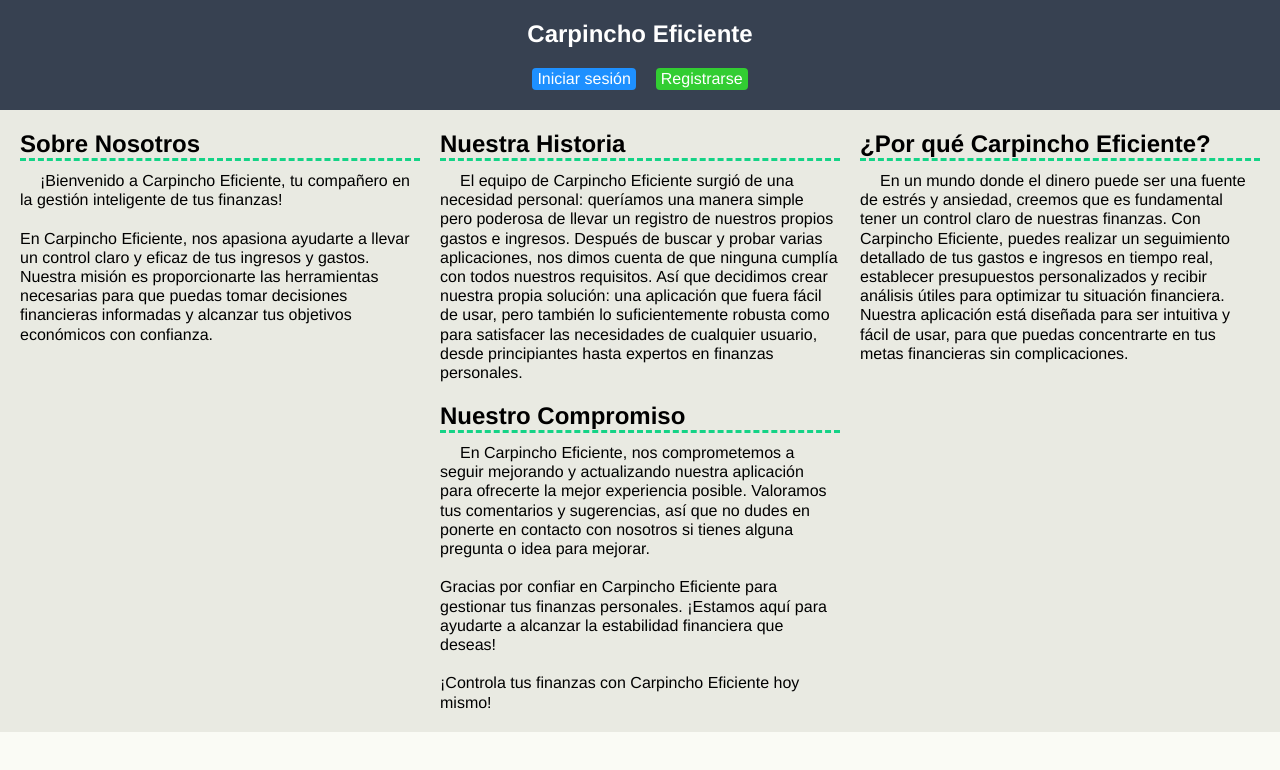
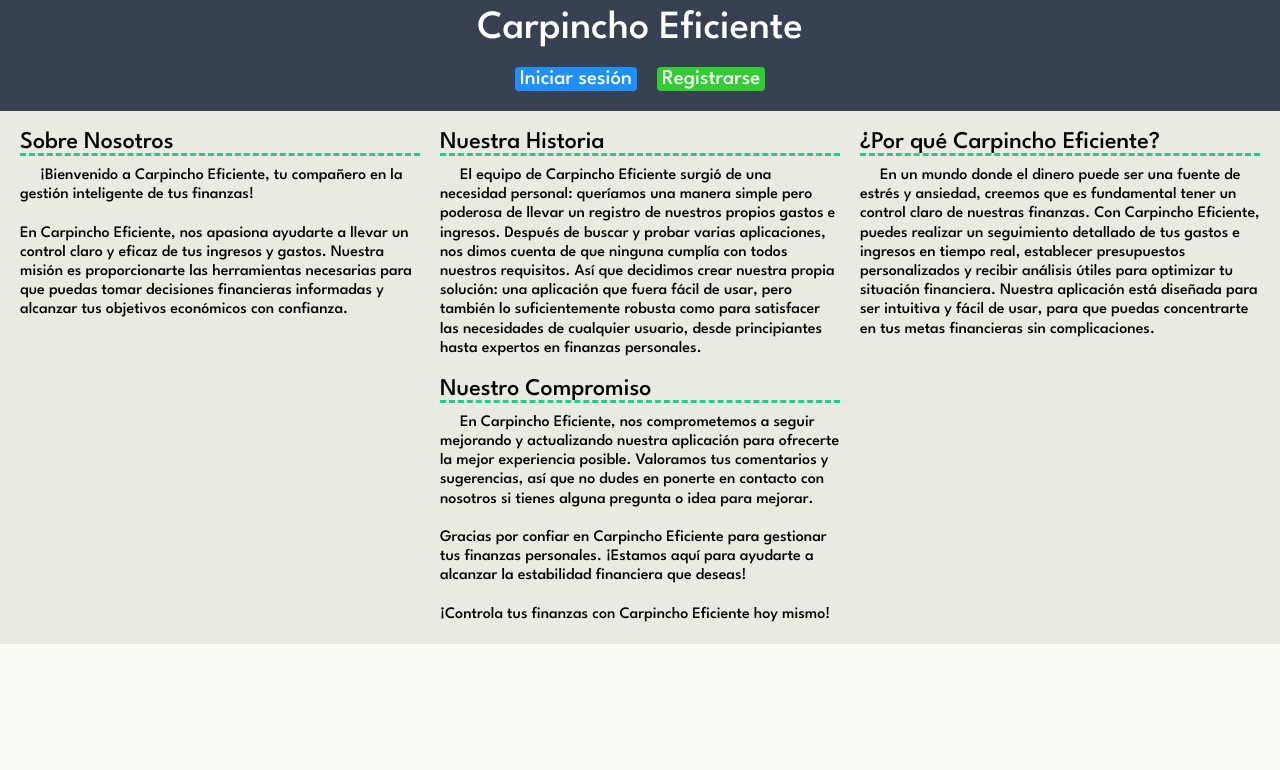
Before and after one commit to Schugu/BalanceApp, a React (Vite) app in the folder frontend/: page / in a window 1280 px wide. Shown: the top 770 px of the page. Built offline with nearby package versions, Linux system fonts and the light colour scheme.

Commit message:
Rediseño de navbar y un poco del dashboard

```diff
--- a/frontend/index.html
+++ b/frontend/index.html
@@ -7,8 +7,9 @@
   <meta name="viewport" content="width=device-width, initial-scale=1.0" />
   <link rel="preconnect" href="https://fonts.googleapis.com">
   <link rel="preconnect" href="https://fonts.gstatic.com" crossorigin>
-  <link href="https://fonts.googleapis.com/css2?family=Rubik:ital,wght@0,300..900;1,300..900&display=swap"
-    rel="stylesheet">
+  <link href="https://fonts.googleapis.com/css2?family=Rubik:ital,wght@0,300..900;1,300..900&display=swap" rel="stylesheet">
+  <link href="https://fonts.googleapis.com/css2?family=League+Spartan:wght@100..900&display=swap" rel="stylesheet">
+
   <title>Carpincho Eficiente</title>
 </head>
 
--- a/frontend/src/App.css
+++ b/frontend/src/App.css
@@ -177,6 +177,14 @@
   min-height: 82.7vh;
   /* !!!!!!!!!!!!!!!!!! */
 }
+.valorSaldo {
+  font-family: "Rubik", sans-serif;
+  font-optical-sizing: auto;
+  font-weight: 300;
+  font-style: normal;
+  font-size: 3em;
+  color: #23e899;
+}
 
 .dashboardBotones {
   display: flex;
@@ -193,6 +201,7 @@
   color: white;
   text-align: center;
   padding: 2px 5px;
+  font-size: 1.3em;
 }
 
 .agregarGastos {
@@ -213,13 +222,6 @@
   padding: 20px;
 }
 
-.valorSaldo {
-  font-family: "Rubik", sans-serif;
-  font-optical-sizing: auto;
-  font-weight: 300;
-  font-style: normal;
-  font-size: 50px;
-}
 
 
 /* MovimientosFormPage */
--- a/frontend/src/components/navbar/Navbar.css
+++ b/frontend/src/components/navbar/Navbar.css
@@ -1,48 +1,73 @@
-.nav {
+.navbar {
   background-color: #374151;
   color: white;
-  padding: 20px;
+  padding: 10px 10px 20px;
   display: flex;
   flex-direction: column;
   gap: 20px;
 }
 
-.lista {
+.navbar-titulo {
+  font-size: 2.5rem;
+  text-align: center;
+  color: white;
+}
+.navbar-titulo:hover{
+  color: #7fff00;
+}
+.navbar-link {
+  text-decoration: none;
+  width: fit-content;
+}
+.navbar-lista {
   display: flex;
   justify-content: center;
   align-items: center;
   gap: 20px;
   list-style: none;
 }
-.lista li {
+.navbar-lista li {
   display: flex;
   justify-content: center;
 }
 
-.titulo {
-  font-size: 1.5rem;
-  font-weight: 700;
+
+
+
+
+
+.navbar-titulo-and-profile{
+  display: flex;
+  justify-content: center;
+  align-items: center;
+  flex-wrap: wrap;
+  width: 100%;
+  gap: 10px;
+}
+.navbar-logoImg {
+  width: 60px;
+  height: 60px;
+  max-width: 100%;
+  border-radius: 50%;
+  overflow: hidden;
+  border: 5px solid #14d386;
+}
+.navbar-logoImg img {
+  width: 100%;
+  height: 100%;
+  object-fit: cover;
+  object-position: center center;
+}
+.navbar-titulo-and-profile-welcomeUser {
+  font-size: 1.7em;
   text-align: center;
-  color: white;
 }
-.titulo:hover{
-  color: #7fff00;
-}
-.link {
-  text-decoration: none;
-}
-.welcomeUser {
-  font-size: 1.5em;
-}
-.user {
+.naranja {
   color: #FFA500;
-  padding-left: 5px;
-  text-decoration: none;
 }
 .user:hover{
   text-decoration: underline;
 }
-
 .botonLink {
   border-radius: 0.25rem;
   text-decoration: none;
@@ -66,10 +91,9 @@
 
 
 
+
 @media (max-width: 350px) {
   .lista {
     flex-direction: column;
   }
-
-
 }
--- a/frontend/src/components/navbar/Navbar.jsx
+++ b/frontend/src/components/navbar/Navbar.jsx
@@ -6,24 +6,26 @@ function Navbar() {
   const { isAuthenticated, logout, user } = useAuth();
 
   return (
-    <nav className="nav">
-      <Link className="link" to={isAuthenticated ? '/dashboard' : '/'}>
-        <h1 className="titulo">Carpincho Eficiente</h1>
-      </Link>
+    <nav className="navbar">
+      <div className="navbar-titulo-and-profile">
+        <Link className="navbar-link" to={isAuthenticated ? '/dashboard' : '/'}>
+          <h1 className="navbar-titulo">Carpincho Eficiente</h1>
+        </Link>
 
-      <ul className="lista">
+      </div>
+
+      <ul className="navbar-lista">
         {isAuthenticated ? (
           <>
-            <li className="welcomeUser">
-              ¡Bienvenido
-              <Link className="user" to='/profile'>{user.username}</Link>
-              !
-            </li>
-            <li>
-              <Link className="botonLink cerrar" to='/' onClick={() => { logout() }}>
-                Cerrar Sesión
-              </Link>
-            </li>
+            <div className="navbar-titulo-and-profile">
+              <h2 className="navbar-titulo-and-profile-welcomeUser">
+                ¡Bienvenido <span className="naranja">{user.username}</span>!
+              </h2>
+
+              <section className='navbar-logoImg'>
+                <Link to='/profile'><img src="CarpinchoPlatudo.jpg" alt="fotoDePerfil" /></Link>
+              </section>
+            </div>
           </>
         ) : (
           <>
--- a/frontend/src/index.css
+++ b/frontend/src/index.css
@@ -2,7 +2,10 @@
   box-sizing: border-box;
   margin: 0;
   padding: 0;
-  font-family: 'Franklin Gothic Medium', 'Arial Narrow', Arial, sans-serif;
+  font-family: "League Spartan", sans-serif;
+  font-optical-sizing: auto;
+  font-weight: 500;
+  font-style: normal;
 }
 
 body {
```
